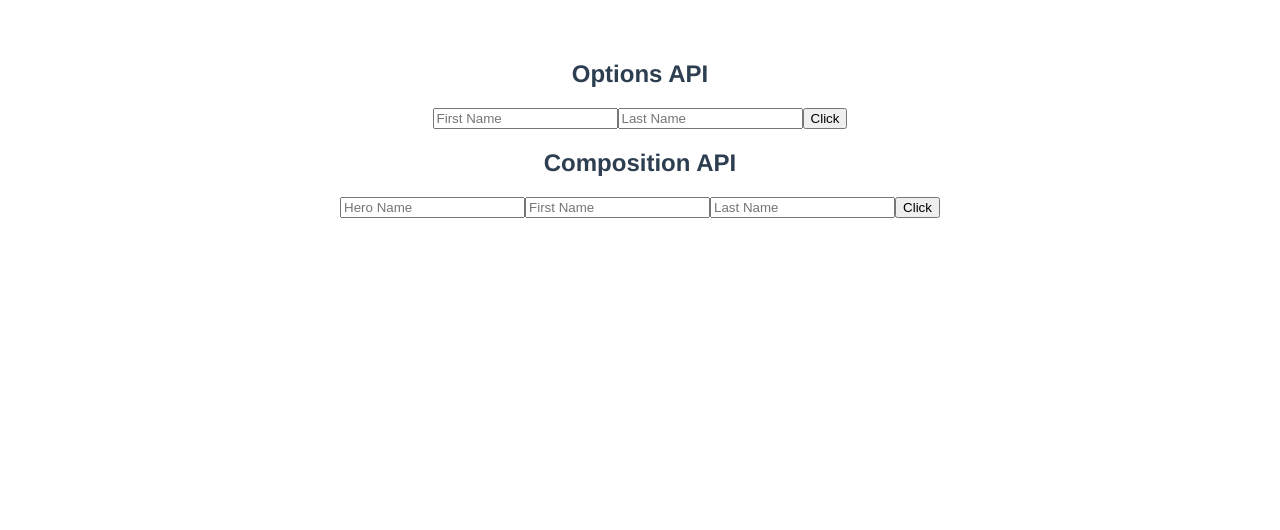
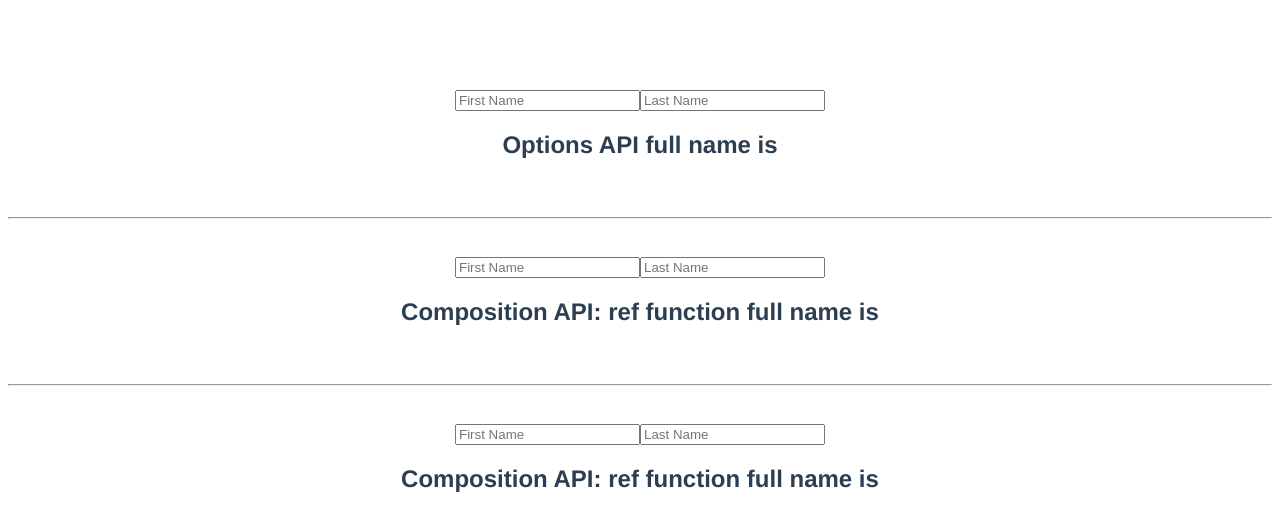
Before and after one commit to dattruong88vn/education-vue3js, a Vue app in the folder vue-composition/: page / in a window 1280 px wide. Shown: the top 530 px of the page. Built offline with nearby package versions, Linux system fonts and the light colour scheme.

Commit message:
Computed Composition API

```diff
--- a/vue-composition/src/App.vue
+++ b/vue-composition/src/App.vue
@@ -1,14 +1,14 @@
 <template>
-  <VModel />
+  <Computed />
 </template>
 
 <script>
-import VModel from "./components/VModel.vue";
+import Computed from "./components/Computed.vue";
 
 export default {
   name: "App",
   components: {
-    VModel,
+    Computed,
   },
 };
 </script>
--- /dev/null
+++ b/vue-composition/src/components/Computed.vue
@@ -0,0 +1,71 @@
+<template>
+  <div class="section">
+    <input type="text" placeholder="First Name" v-model="firstName" />
+    <input type="text" placeholder="Last Name" v-model="lastName" />
+    <h2>Options API full name is {{ fullName }}</h2>
+  </div>
+  <hr />
+  <div class="section">
+    <input type="text" placeholder="First Name" v-model="refFirstName" />
+    <input type="text" placeholder="Last Name" v-model="refLastName" />
+    <h2>Composition API: ref function full name is {{ refFullName }}</h2>
+  </div>
+  <hr />
+  <div class="section">
+    <input type="text" placeholder="First Name" v-model="reactiveFirstName" />
+    <input type="text" placeholder="Last Name" v-model="reactiveLastName" />
+    <h2>Composition API: ref function full name is {{ reactiveFullName }}</h2>
+  </div>
+</template>
+
+<script>
+import { ref, computed, reactive, toRefs } from "vue";
+
+export default {
+  name: "Computed-Composition",
+  setup() {
+    // ref function
+    const refFirstName = ref("");
+    const refLastName = ref("");
+
+    const refFullName = computed(() => {
+      return `${refFirstName.value} ${refLastName.value}`;
+    });
+
+    // reactive function
+    const state = reactive({
+      reactiveFirstName: "",
+      reactiveLastName: "",
+    });
+
+    const reactiveFullName = computed(function () {
+      return `${state.reactiveFirstName} ${state.reactiveLastName}`;
+    });
+
+    return {
+      refFirstName,
+      refLastName,
+      refFullName,
+      ...toRefs(state),
+      reactiveFullName,
+    };
+  },
+  data() {
+    return {
+      firstName: "",
+      lastName: "",
+    };
+  },
+  computed: {
+    fullName() {
+      return `${this.firstName} ${this.lastName}`;
+    },
+  },
+};
+</script>
+
+<style scoped>
+.section {
+  padding: 30px;
+}
+</style>
```
Also changed, not shown: 1 other file (tests, documents, lock files or other folders).
